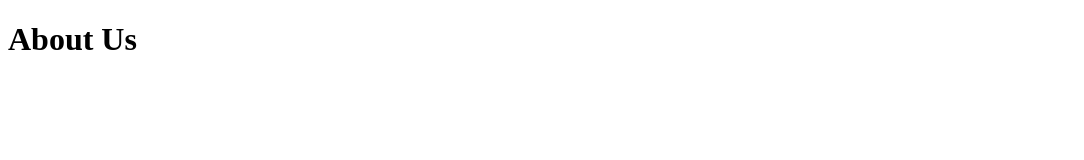
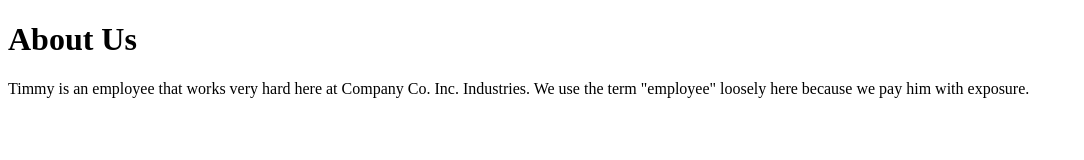
Before and after one commit to plizeee/GitBranches, a plain HTML site: page aboutus.html in a window 1280 px wide. Shown: the whole page, without its empty margins (0-1084 px from the left). Drawn offline with Linux system fonts and the light colour scheme.

Commit message:
added a blurb about an employee

```diff
--- a/aboutus.html
+++ b/aboutus.html
@@ -5,5 +5,6 @@
     </head>
     <body>
         <h1>About Us</h1>
+        <p>Timmy is an employee that works very hard here at Company Co. Inc. Industries. We use the term "employee" loosely here because we pay him with exposure.</p>
     </body>
 </html>
```
